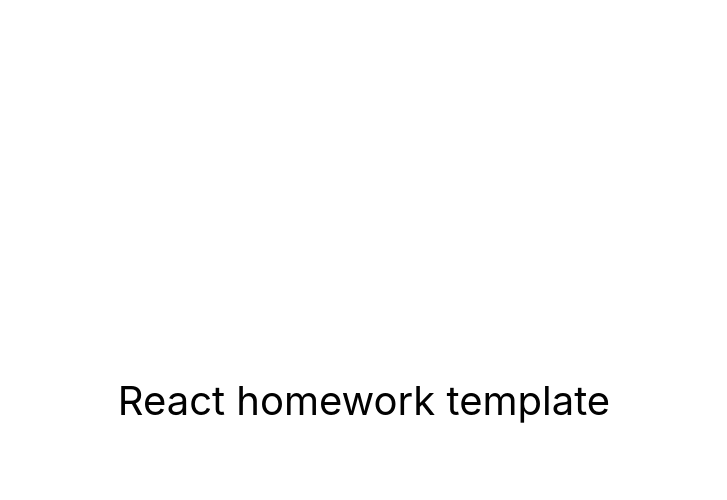
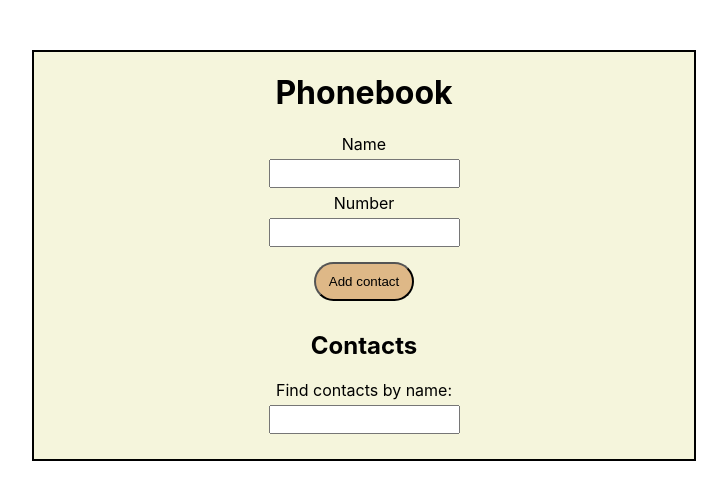
Before and after one commit to beligrous/goit-react-hw-06-phonebook, a React (Create React App) app: page / in a window 1280 px wide. Shown: the top 500 px of the page, without its empty margins (276-1003 px from the left). Built offline with nearby package versions, Linux system fonts and the light colour scheme.

Commit message:
return to app on state

```diff
--- a/package.json
+++ b/package.json
@@ -4,9 +4,12 @@
   "private": true,
   "homepage": "https://beligrous.github.io/goit-react-hw-06-phonebook/",
   "dependencies": {
+    "@emotion/react": "^11.10.6",
+    "@emotion/styled": "^11.10.6",
     "@testing-library/jest-dom": "^5.16.3",
     "@testing-library/react": "^12.1.4",
     "@testing-library/user-event": "^13.5.0",
+    "nanoid": "^4.0.1",
     "react": "^18.1.0",
     "react-dom": "^18.1.0",
     "react-scripts": "5.0.1",
--- a/src/components/App.jsx
+++ b/src/components/App.jsx
@@ -1,16 +1,74 @@
-export const App = () => {
+import React, { useState, useEffect } from 'react';
+import { nanoid } from 'nanoid';
+import { Container } from './App.styled';
+import ContactForm from './ContactForm/ContactForm';
+import Filter from './Filter/Filter';
+import ContactList from './ContactList/ContactList';
+
+export function App() {
+  const [contacts, setContacts] = useState(() => {
+    const data = JSON.parse(localStorage.getItem('contacts'));
+    return data?.length > 0 ? data : [];
+  });
+  const [filter, setFilter] = useState('');
+
+  useEffect(() => {
+    localStorage.setItem('contacts', JSON.stringify(contacts));
+  }, [contacts]);
+
+  const formSubmit = data => {
+    const { name, number } = data;
+    const newContact = {
+      name,
+      id: nanoid(),
+      number,
+    };
+    const nonEqualArray = contacts.reduce((acc, item) => {
+      item.name.toLowerCase() !== newContact.name.toLowerCase() &&
+        acc.push(item);
+      return acc;
+    }, []);
+
+    if (nonEqualArray.length === contacts.length) {
+      setContacts(contacts => [...contacts, newContact]);
+    } else {
+      alert(`${newContact.name} is already in contacts!`);
+    }
+  };
+
+  const findContacts = () => {
+    let filtered;
+    if (filter === '') {
+      return contacts;
+    } else {
+      filtered = contacts.filter(({ name }) =>
+        name.toLowerCase().includes(filter.toLowerCase())
+      );
+    }
+    return filtered;
+  };
+
+  const onClickDelete = id => {
+    setContacts(prevContacts => prevContacts.filter(item => item.id !== id));
+  };
+
   return (
-    <div
-      style={{
-        height: '100vh',
-        display: 'flex',
-        justifyContent: 'center',
-        alignItems: 'center',
-        fontSize: 40,
-        color: '#010101'
-      }}
-    >
-      React homework template
-    </div>
+    <Container>
+      <h1>Phonebook</h1>
+      <ContactForm onSubmit={formSubmit} />
+      <div>
+        <h2>Contacts</h2>
+        <Filter
+          value={filter}
+          onChange={({ target }) => setFilter(target.value)}
+        />
+        <ContactList
+          filter={filter}
+          contacts={contacts}
+          findContactsArray={findContacts()}
+          onClick={onClickDelete}
+        />
+      </div>
+    </Container>
   );
-};
+}
--- /dev/null
+++ b/src/components/App.styled.jsx
@@ -0,0 +1,16 @@
+import styled from '@emotion/styled';
+
+export const Container = styled.div`
+  width: 600px;
+  text-align: center;
+  margin: 50px auto;
+  padding: 0 30px 20px;
+  border: 2px solid black;
+  background-color: beige;
+`;
+
+export const Input = styled.input`
+  display: block;
+  margin: 5px auto;
+  padding: 5px;
+`;
--- /dev/null
+++ b/src/components/ContactForm/ContactForm.jsx
@@ -0,0 +1,54 @@
+import React, { useState } from 'react';
+import PropTypes from 'prop-types';
+import { Form, Button, Input } from './contact-form.styled';
+
+function ContactForm({ onSubmit }) {
+  const [name, setName] = useState('');
+  const [number, setNumber] = useState('');
+
+  const handleSubmitContact = e => {
+    e.preventDefault();
+    onSubmit({ name, number });
+    reset();
+  };
+
+  const reset = () => {
+    setName('');
+    setNumber('');
+  };
+
+  return (
+    <Form onSubmit={handleSubmitContact}>
+      <label>
+        Name
+        <Input
+          type="text"
+          onChange={({ target }) => setName(target.value)}
+          value={name}
+          name="name"
+          pattern="^[a-zA-Zа-яА-Я]+(([' -][a-zA-Zа-яА-Я ])?[a-zA-Zа-яА-Я]*)*$"
+          title="Name may contain only letters, apostrophe, dash and spaces. For example Adrian, Jacob Mercer, Charles de Batz de Castelmore d'Artagnan"
+          required
+        />
+      </label>
+      <label>
+        Number
+        <Input
+          onChange={({ target }) => setNumber(target.value)}
+          value={number}
+          name="number"
+          pattern="\+?\d{1,4}?[-.\s]?\(?\d{1,3}?\)?[-.\s]?\d{1,4}[-.\s]?\d{1,4}[-.\s]?\d{1,9}"
+          title="Phone number must be digits and can contain spaces, dashes, parentheses and can start with +"
+          required
+        />
+      </label>
+      <Button type="submit">Add contact</Button>
+    </Form>
+  );
+}
+
+export default ContactForm;
+
+ContactForm.propTypes = {
+  onSubmit: PropTypes.func.isRequired,
+};
--- /dev/null
+++ b/src/components/ContactForm/contact-form.styled.jsx
@@ -0,0 +1,24 @@
+import styled from '@emotion/styled';
+
+export const Form = styled.form`
+  display: flex;
+  flex-direction: column;
+  width: 250px;
+  margin: 0 auto;
+  padding: 0;
+`;
+
+export const Button = styled.button`
+  width: 100px;
+  display: inline-block;
+  padding: 10px;
+  margin: 10px auto;
+  border-radius: 20px;
+  background-color: burlywood;
+`;
+
+export const Input = styled.input`
+  display: block;
+  margin: 5px auto;
+  padding: 5px;
+`;
--- /dev/null
+++ b/src/components/ContactList/ContactList.jsx
@@ -0,0 +1,36 @@
+import React from 'react';
+import PropTypes from 'prop-types';
+import { List, Delete, ListItem } from './contact-list.styled';
+
+function ContactList({ findContactsArray, onClick }) {
+  return (
+    <List>
+      {findContactsArray.map(item => {
+        return (
+          <ListItem key={item.id}>
+            <span>
+              {item.name}:{item.number}
+            </span>
+
+            <Delete onClick={() => onClick(item.id)} type="button">
+              Delete
+            </Delete>
+          </ListItem>
+        );
+      })}
+    </List>
+  );
+}
+
+export default ContactList;
+
+ContactList.propTypes = {
+  onClick: PropTypes.func.isRequired,
+  findContactsArray: PropTypes.arrayOf(
+    PropTypes.shape({
+      name: PropTypes.string.isRequired,
+      number: PropTypes.string.isRequired,
+      id: PropTypes.string.isRequired,
+    })
+  ),
+};
--- /dev/null
+++ b/src/components/ContactList/contact-list.styled.jsx
@@ -0,0 +1,19 @@
+import styled from '@emotion/styled';
+
+export const List = styled.ul`
+  width: 350px;
+  padding: 0;
+  margin: 0 auto;
+`;
+
+export const ListItem = styled.li`
+  display: flex;
+  justify-content: space-between;
+  padding: 5px;
+`;
+
+export const Delete = styled.button`
+  display: inline-block;
+  background-color: burlywood;
+  border-radius: 15px;
+`;
--- /dev/null
+++ b/src/components/Filter/Filter.jsx
@@ -0,0 +1,19 @@
+import React from 'react';
+import PropTypes from 'prop-types';
+import { Input } from '../ContactForm/contact-form.styled';
+
+function Filter({ value, onChange }) {
+  return (
+    <label>
+      Find contacts by name:
+      <Input type="text" value={value} onChange={onChange} />
+    </label>
+  );
+}
+
+export default Filter;
+
+Filter.propTypes = {
+  value: PropTypes.string.isRequired,
+  onChange: PropTypes.func.isRequired,
+};
--- a/src/index.css
+++ b/src/index.css
@@ -1,4 +1,4 @@
-@import-normalize; /* bring in normalize.css styles */
+/* @import-normalize; bring in normalize.css styles */
 
 body {
   margin: 0;
```
Also changed, not shown: 1 other file (tests, documents, lock files or other folders).
